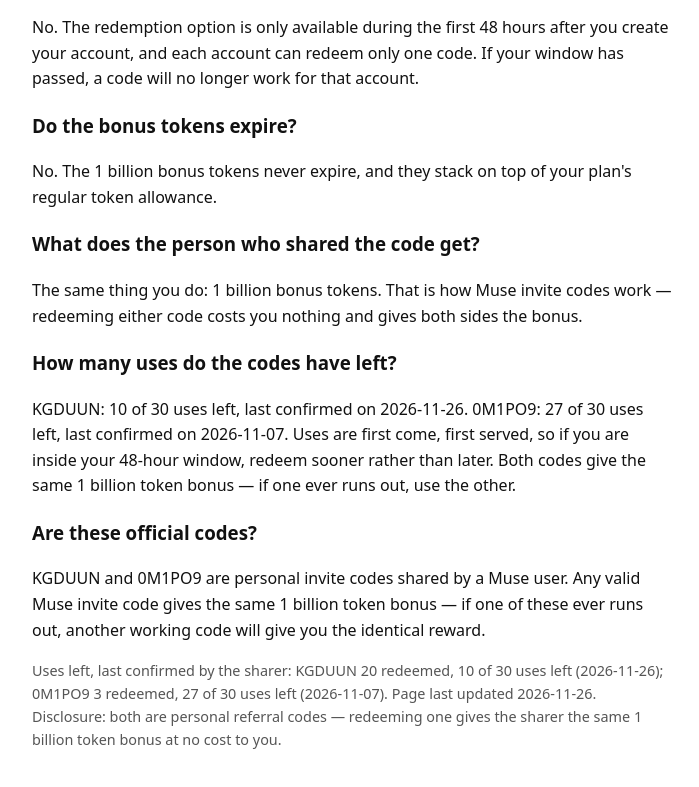
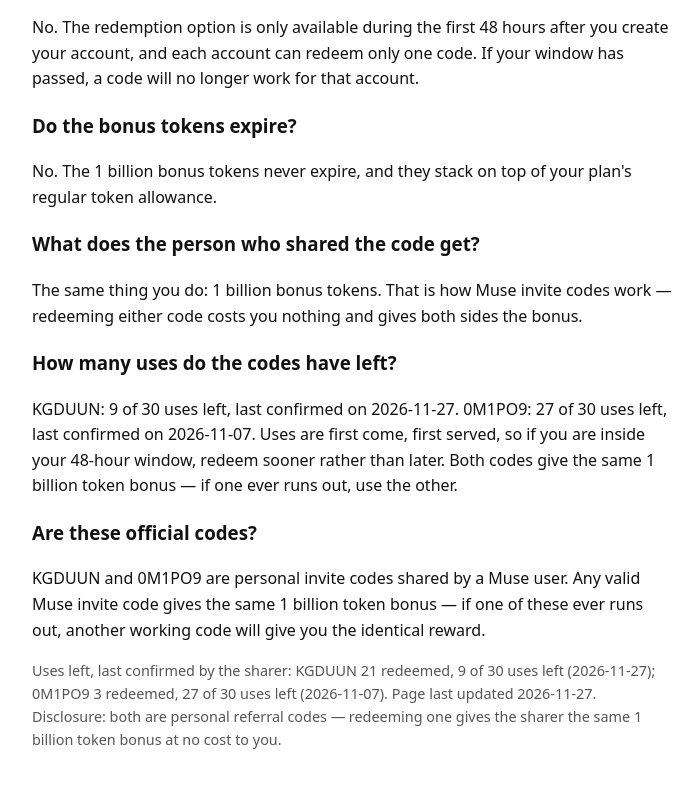
Before and after one commit to jacker-nz/kgduun, a plain HTML site: page index.html in a window 1280 px wide. Shown: the part 992-1779 px from the top of the page, without its empty margins (288-987 px from the left). Drawn offline with Linux system fonts and the light colour scheme.

Commit message:
Sync KGDUUN count: 21 redeemed, 9 of 30 uses left (2026-11-27)

```diff
--- a/index.html
+++ b/index.html
@@ -53,12 +53,12 @@
 <p>The same thing you do: 1 billion bonus tokens. That is how Muse invite codes work — redeeming either code costs you nothing and gives both sides the bonus.</p>
 
 <h3>How many uses do the codes have left?</h3>
-<p>KGDUUN: 10 of 30 uses left, last confirmed on 2026-11-26. 0M1PO9: 27 of 30 uses left, last confirmed on 2026-11-07. Uses are first come, first served, so if you are inside your 48-hour window, redeem sooner rather than later. Both codes give the same 1 billion token bonus — if one ever runs out, use the other.</p>
+<p>KGDUUN: 9 of 30 uses left, last confirmed on 2026-11-27. 0M1PO9: 27 of 30 uses left, last confirmed on 2026-11-07. Uses are first come, first served, so if you are inside your 48-hour window, redeem sooner rather than later. Both codes give the same 1 billion token bonus — if one ever runs out, use the other.</p>
 
 <h3>Are these official codes?</h3>
 <p>KGDUUN and 0M1PO9 are personal invite codes shared by a Muse user. Any valid Muse invite code gives the same 1 billion token bonus — if one of these ever runs out, another working code will give you the identical reward.</p>
 </div>
 
-<p class="note">Uses left, last confirmed by the sharer: KGDUUN 20 redeemed, 10 of 30 uses left (2026-11-26); 0M1PO9 3 redeemed, 27 of 30 uses left (2026-11-07). Page last updated 2026-11-26. Disclosure: both are personal referral codes — redeeming one gives the sharer the same 1 billion token bonus at no cost to you.</p>
+<p class="note">Uses left, last confirmed by the sharer: KGDUUN 21 redeemed, 9 of 30 uses left (2026-11-27); 0M1PO9 3 redeemed, 27 of 30 uses left (2026-11-07). Page last updated 2026-11-27. Disclosure: both are personal referral codes — redeeming one gives the sharer the same 1 billion token bonus at no cost to you.</p>
 </body>
 </html>
```
